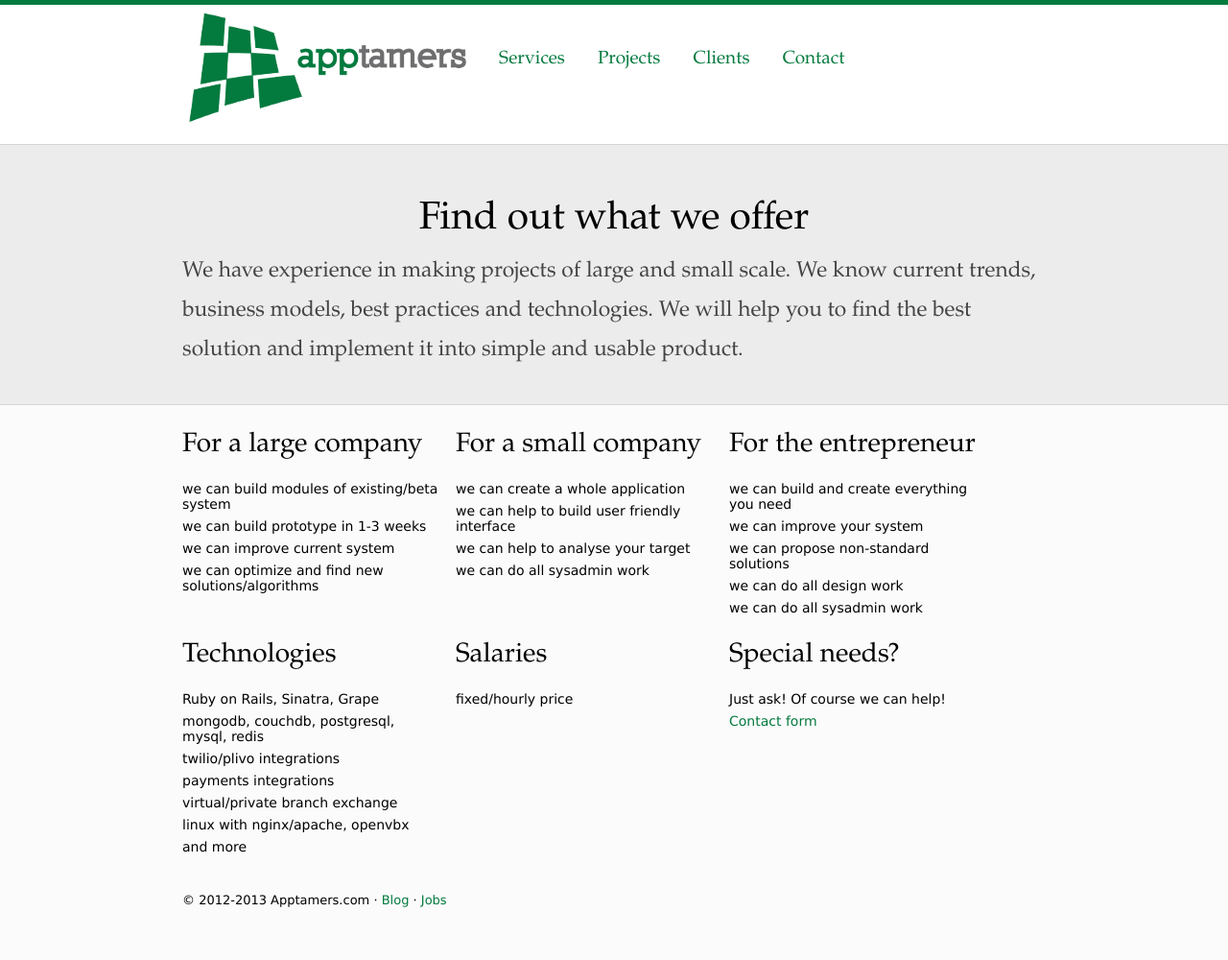
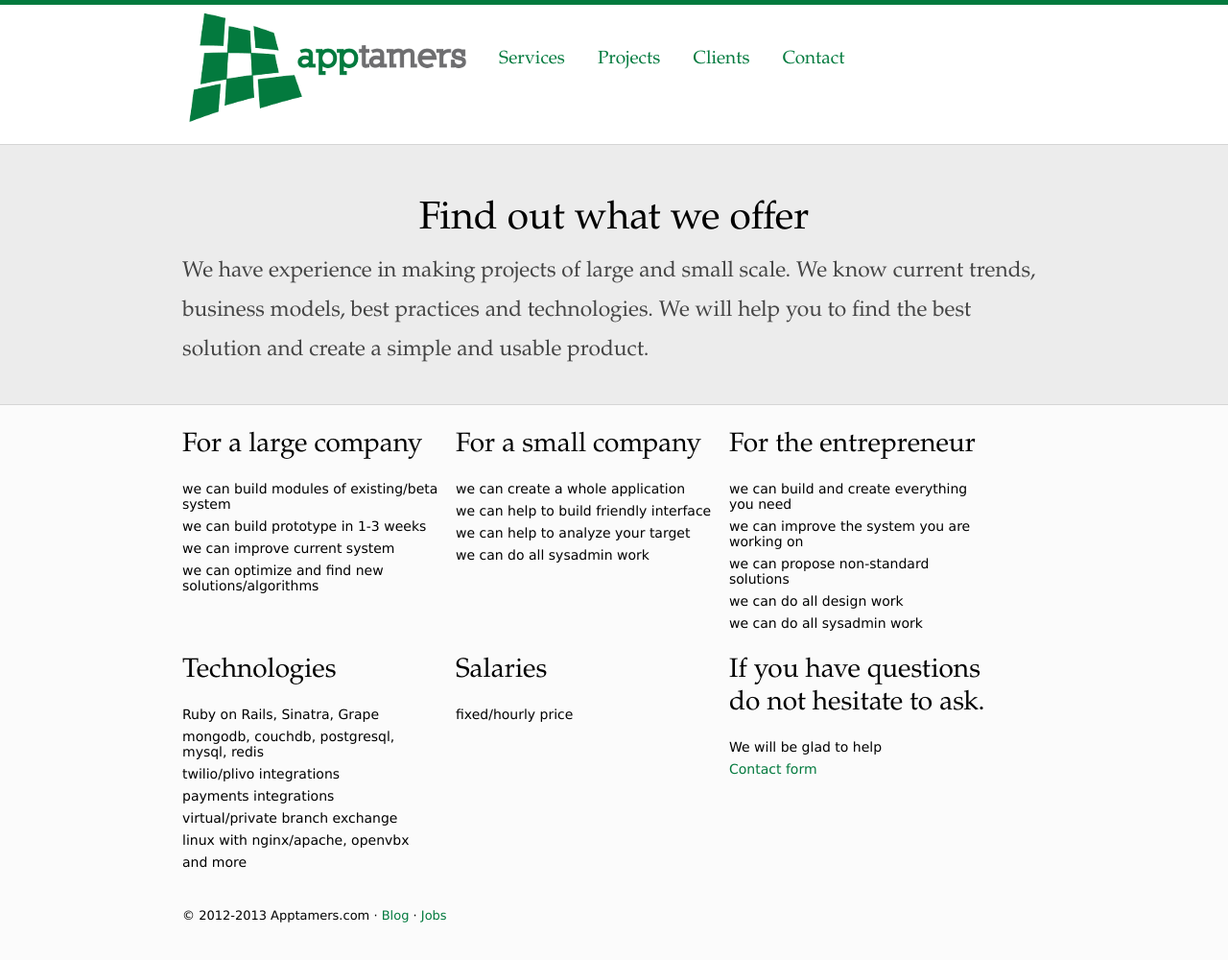
Before and after one commit to itfen/app, a Jekyll site: the page built from services.html, in a window 1280 px wide and 1001 px high. Shown: the whole window at 96% size. Built offline with Jekyll 4.4.1, drawn with Linux system fonts in a browser that asks for light colours.

Commit message:
Fixed English mistakes from home and services page

```diff
--- a/index.html
+++ b/index.html
@@ -9,8 +9,8 @@ overview: true
         <div class="welcome">
             <h1>We build Web applications that improve<br/> your business and life</h1>
             <p>
-                We build dedicated services and Web applications for companies and individual clients. Have an idea or
-                need a team of <b>brilliant developers</b> for your startup? Let us know. We specialize in: <b>Ruby on Rails</b>, high quality code,
+                We build dedicated services and Web applications for companies and individual clients. Do have an idea or
+                need a team of <b>brilliant developers</b> for your startup? Let us know. We are specializing in: <b>Ruby on Rails</b>, high quality code,
                 algorithms and optimizations. We will help to build or improve your business.
             </p>
         </div>
--- a/services.html
+++ b/services.html
@@ -9,7 +9,7 @@ permalink: /services/
             <h1>Find out what we offer</h1>
             <p>
                 We have experience in making projects of large and small scale. We know current trends, business models,
-                best practices and technologies. We will help you to find the best solution and implement it into
+                best practices and technologies. We will help you to find the best solution and create a
                 simple and usable product.
             </p>
         </div>
@@ -29,8 +29,8 @@ permalink: /services/
                 <div class="name">For a small company</div>
                 <ul class="description">
                     <li>we can create a whole application</li>
-                    <li>we can help to build user friendly interface</li>
-                    <li>we can help to analyse your target</li>
+                    <li>we can help to build friendly interface</li>
+                    <li>we can help to analyze your target</li>
                     <li>we can do all sysadmin work</li>
                 </ul>
             </div>
@@ -38,7 +38,7 @@ permalink: /services/
                 <div class="name">For the entrepreneur</div>
                 <ul class="description">
                     <li>we can build and create everything you need</li>
-                    <li>we can improve your system</li>
+                    <li>we can improve the system you are working on</li>
                     <li>we can propose non-standard solutions</li>
                     <li>we can do all design work</li>
                     <li>we can do all sysadmin work</li>
@@ -64,9 +64,9 @@ permalink: /services/
             </ul>
         </div>
         <div id="other" class="other">
-            <div class="name">Special needs?</div>
+            <div class="name">If you have questions do not hesitate to ask.</div>
             <ul>
-                <li>Just ask! Of course we can help!</li>
+                <li>We will be glad to help</li>
                 <li><a href="/contact">Contact form</a></li>
             </ul>
         </div>
```
